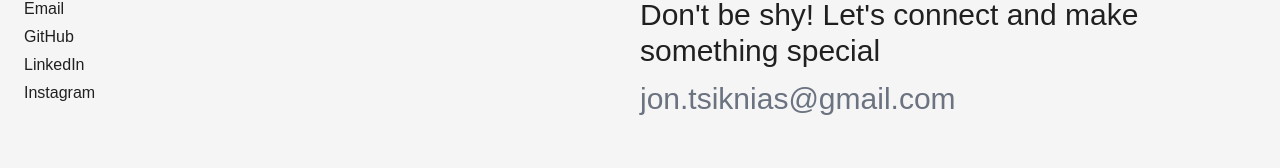
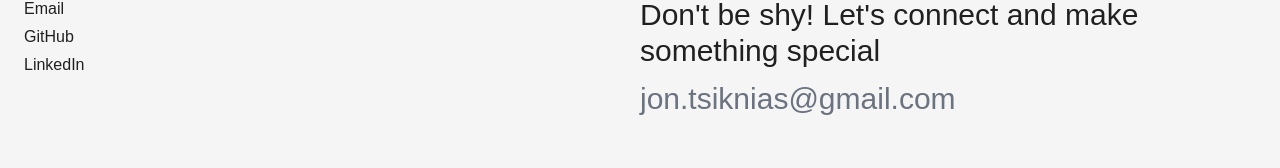
Before and after one commit to jpegjon/jpeg-jon, a Next.js app: page / in a window 1280 px wide. Shown: the part 3291-3459 px from the top of the page. Built offline with nearby package versions, Linux system fonts and the light colour scheme; a web font is replaced by a local one.

Commit message:
remove Instagram from footer

```diff
--- a/src/app/components/Footer.js
+++ b/src/app/components/Footer.js
@@ -19,11 +19,6 @@
             <li>
               <a href="https://www.linkedin.com/in/jpegjon" target="_blank">
                 LinkedIn
-              </a>
-            </li>
-            <li>
-              <a href="https://www.instagram.com/jpeg_jon" target="_blank">
-                Instagram
               </a>
             </li>
           </ul>
```
